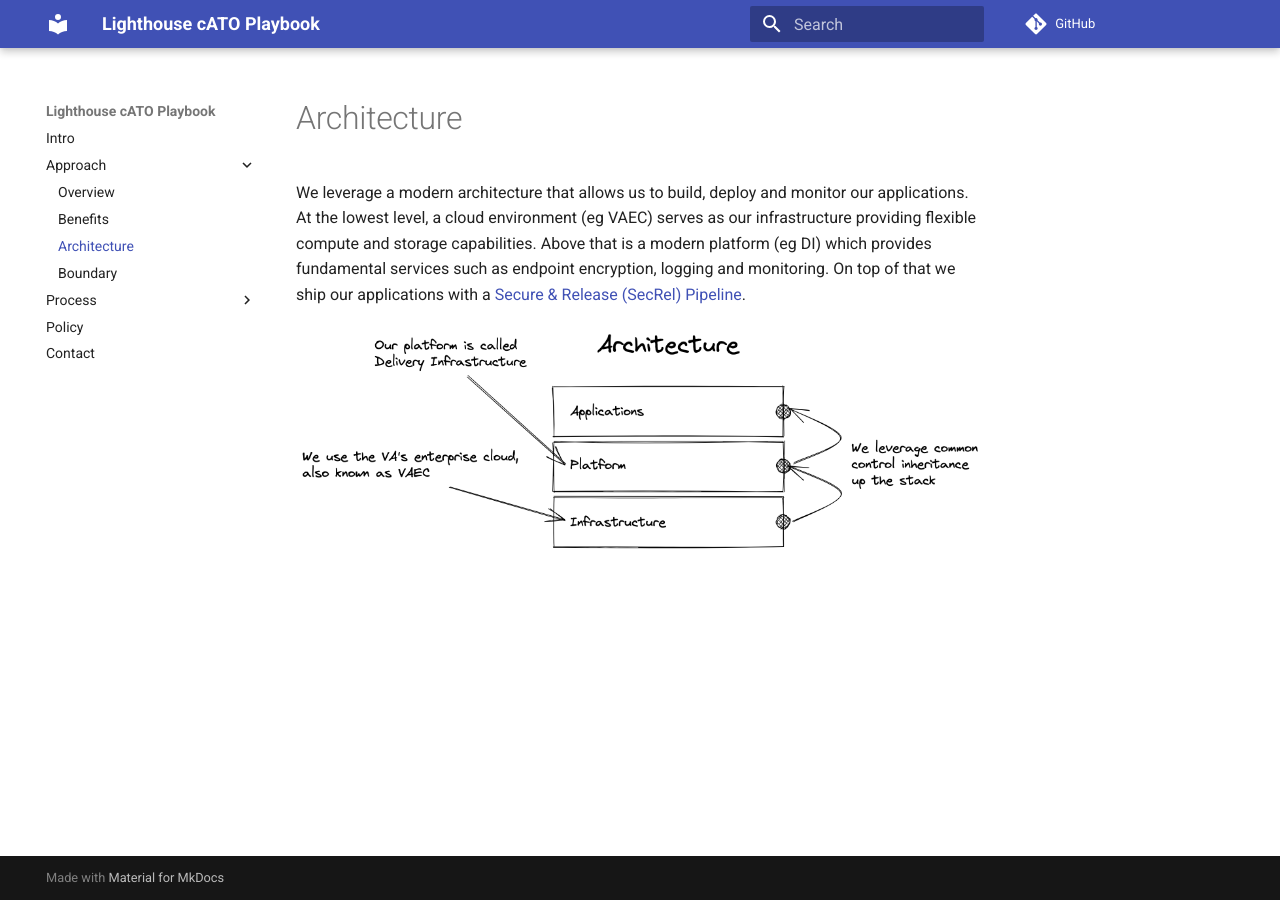
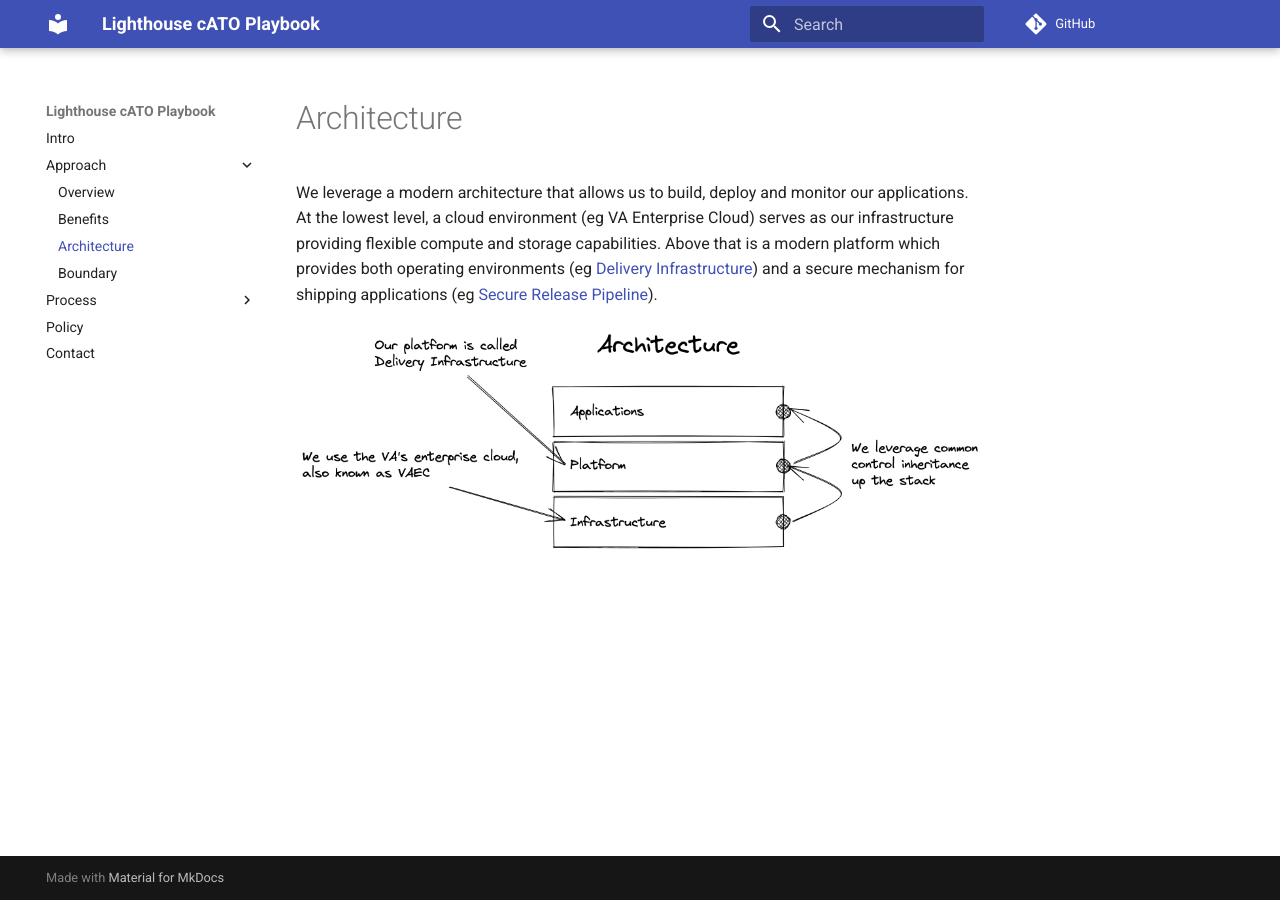
Before and after one commit to rise8-us/cato-playbook, an MkDocs documentation site: the page built from docs/architecture.md, in a window 1280 px wide. Built offline with MkDocs 1.6.1 and Material for MkDocs 9.7.7, drawn with Linux system fonts in a browser that asks for light colours; comment, search, counter and statistics services are not loaded.

Commit message:
Updated narrative

```diff
--- a/docs/architecture.md
+++ b/docs/architecture.md
@@ -1,7 +1,8 @@
 # Architecture
 We leverage a modern architecture that allows us to build, deploy and monitor our applications. At the lowest level, a
-cloud environment (eg VAEC) serves as our infrastructure providing flexible compute and storage capabilities. Above that
-is a modern platform (eg DI) which provides fundamental services such as endpoint encryption, logging and monitoring. On
-top of that we ship our applications with a [Secure & Release (SecRel) Pipeline](pipeline.md).
+cloud environment (eg VA Enterprise Cloud) serves as our infrastructure providing flexible compute and storage
+capabilities. Above that is a modern platform which provides both operating environments
+(eg [Delivery Infrastructure](platform.md)) and a secure mechanism for shipping applications
+(eg [Secure Release Pipeline](pipeline.md)).
 
 ![Technology Stack!](images/architecture.png "Technology Stack")
```
